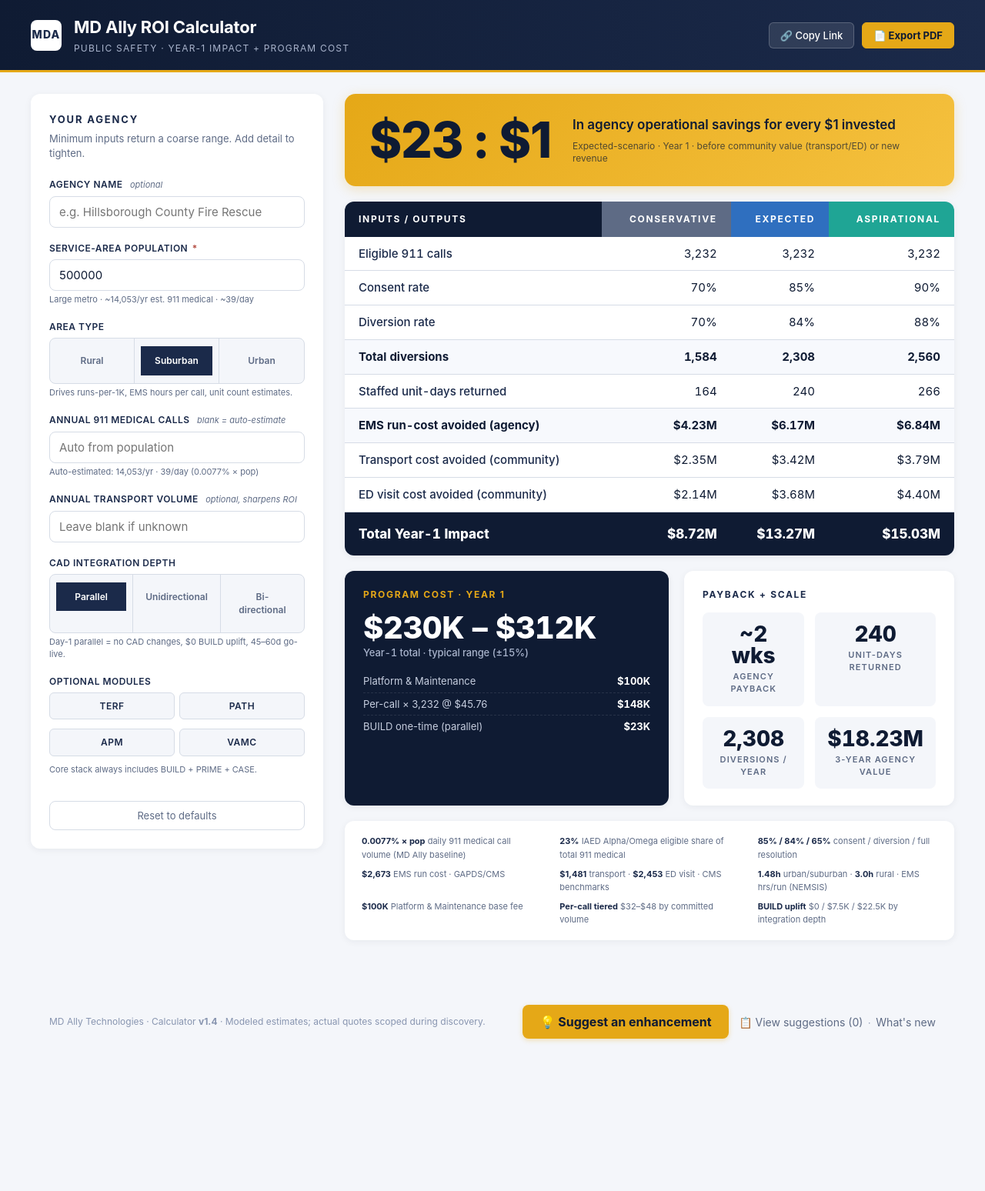
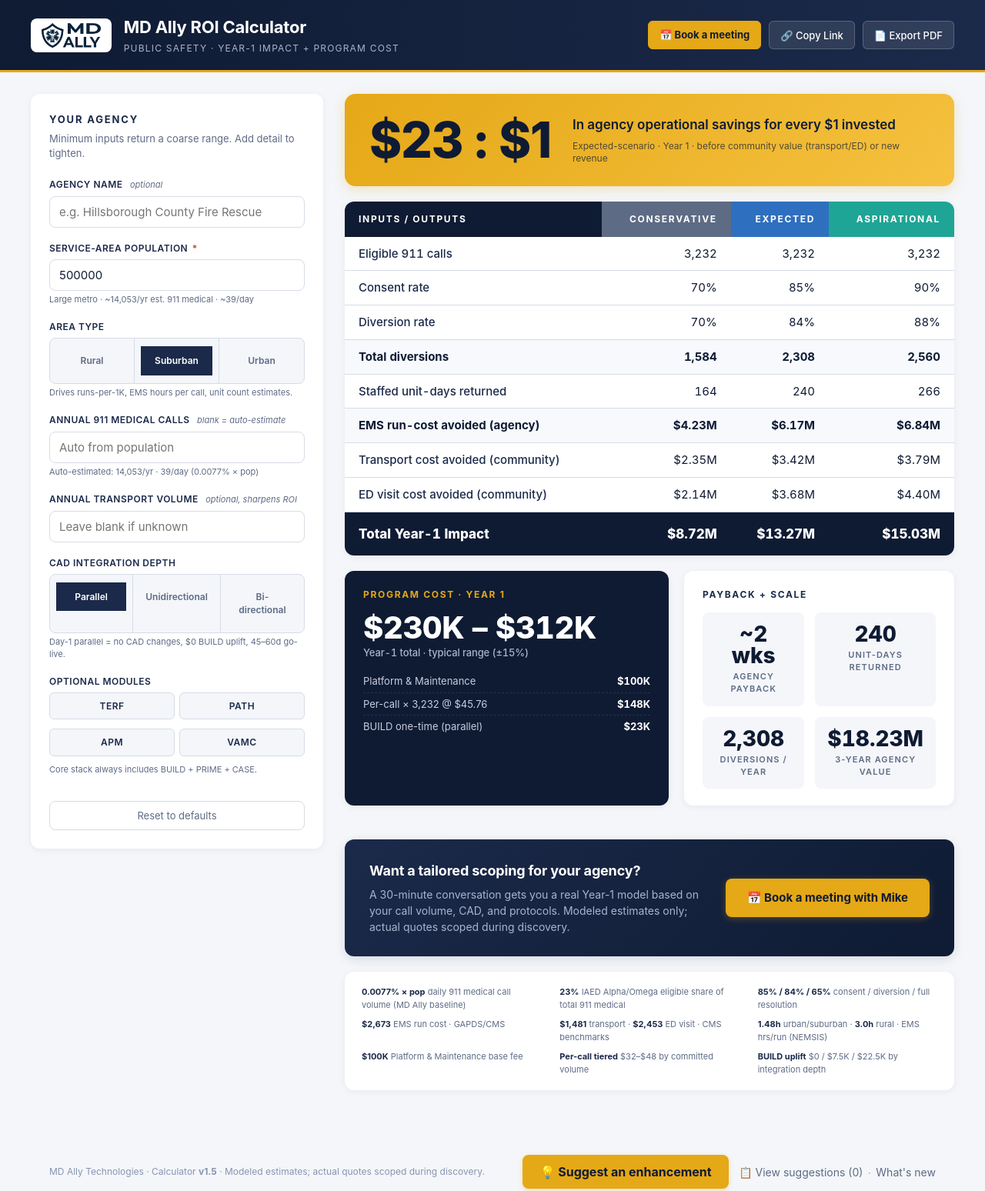
Before and after one commit to mikeg8654/ROI-Calc, a website: page index.html in a window 1280 px wide. Shown: the top 1548 px of the page at 77% size. Before the commit the page ends 1374 px from the top, so only its background shows below. Drawn offline with Linux system fonts and the light colour scheme.

Commit message:
v1.5: MD Ally logo, in-header + post-results booking CTA, version bump

```diff
--- a/index.html
+++ b/index.html
@@ -43,12 +43,13 @@
   }
   header .brand { display:flex; align-items:center; gap:16px; }
   header .logo {
-    width:40px; height:40px;
-    background:var(--white); color:var(--navy);
+    height:44px;
+    background:var(--white);
     display:flex; align-items:center; justify-content:center;
-    font-weight:800; font-size:14px; letter-spacing:0.08em;
+    padding:6px 14px;
     border-radius:8px;
   }
+  header .logo img { height:100%; width:auto; display:block; }
   header h1 { font-size:22px; font-weight:700; letter-spacing:-0.01em; }
   header h1 small { display:block; font-size:12px; color:#A9B4CC; font-weight:400; letter-spacing:0.1em; text-transform:uppercase; margin-top:2px; }
   header .actions { display:flex; gap:10px; }
@@ -265,12 +266,13 @@
 
 <header>
   <div class="brand">
-    <div class="logo">MDA</div>
+    <div class="logo"><img src="assets/mdally-logo.png" alt="MD Ally" /></div>
     <h1>MD Ally ROI Calculator<small>Public Safety · Year-1 Impact + Program Cost</small></h1>
   </div>
   <div class="actions">
+    <a id="btn-book" href="https://outlook.office.com/bookwithme/user/81b4be3503e34b2d8911a7ce2a100372@mdally.com?anonymous&ep=signature&ismsaljsauthenabled" target="_blank" rel="noopener" style="background:var(--gold); border:1px solid var(--gold); color:var(--navy-deep); padding:8px 14px; border-radius:6px; font-size:13px; font-weight:700; text-decoration:none; font-family:inherit;">📅 Book a meeting</a>
     <button id="btn-share">🔗 Copy Link</button>
-    <button id="btn-print" class="primary">📄 Export PDF</button>
+    <button id="btn-print">📄 Export PDF</button>
   </div>
 </header>
 
@@ -382,6 +384,14 @@
       </div>
     </div>
 
+    <div style="margin-top:24px; background:linear-gradient(135deg, var(--navy) 0%, var(--navy-deep) 100%); border-radius:12px; padding:28px 32px; display:flex; align-items:center; justify-content:space-between; gap:20px; flex-wrap:wrap; box-shadow:0 4px 14px rgba(15,27,51,0.12);">
+      <div style="color:var(--white); flex:1; min-width:280px;">
+        <div style="font-size:18px; font-weight:700; letter-spacing:-0.01em;">Want a tailored scoping for your agency?</div>
+        <div style="font-size:14px; color:#A9B4CC; margin-top:6px; line-height:1.5;">A 30-minute conversation gets you a real Year-1 model based on your call volume, CAD, and protocols. Modeled estimates only; actual quotes scoped during discovery.</div>
+      </div>
+      <a href="https://outlook.office.com/bookwithme/user/81b4be3503e34b2d8911a7ce2a100372@mdally.com?anonymous&ep=signature&ismsaljsauthenabled" target="_blank" rel="noopener" style="background:var(--gold); color:var(--navy-deep); padding:14px 28px; border-radius:8px; font-weight:700; font-size:15px; text-decoration:none; box-shadow:0 2px 8px rgba(229,168,23,0.3); white-space:nowrap;">📅 Book a meeting with Mike</a>
+    </div>
+
     <div class="assumptions">
       <div class="grid">
         <div><strong>0.0077% × pop</strong> daily 911 medical call volume (MD Ally baseline)</div>
@@ -401,7 +411,7 @@
 
 <footer>
   <div style="display:flex; justify-content:space-between; align-items:center; max-width:1600px; margin:0 auto; padding:0 40px; flex-wrap:wrap; gap:12px;">
-    <div>MD Ally Technologies · Calculator <strong id="ver">v1.4</strong> · Modeled estimates; actual quotes scoped during discovery.</div>
+    <div>MD Ally Technologies · Calculator <strong id="ver">v1.5</strong> · Modeled estimates; actual quotes scoped during discovery.</div>
     <div>
       <button id="btn-feedback" style="background:var(--gold); color:var(--navy-deep); border:none; padding:12px 22px; border-radius:8px; font-family:inherit; font-size:16px; font-weight:700; cursor:pointer; box-shadow:0 2px 6px rgba(229,168,23,0.3); transition:all 0.15s;">💡 Suggest an enhancement</button>
       &nbsp;&nbsp;
@@ -413,7 +423,8 @@
   <div id="changelog-box" style="display:none; max-width:800px; margin:16px auto 0; background:var(--white); border:1px solid var(--rule); border-radius:8px; padding:16px 20px; text-align:left; font-size:12px; color:var(--muted); line-height:1.6;">
     <strong style="color:var(--navy); font-size:13px;">Changelog</strong>
     <ul style="margin:8px 0 0 18px;">
-      <li><strong>v1.4</strong> (2026-04-22) — Rebuilt enhancement form with bulletproof inline styles; bigger, more prominent "Suggest" button.</li>
+      <li><strong>v1.5</strong> (2026-04-29) · MD Ally logo, in-header booking CTA, prospect-close CTA banner under results, Railway-deployed live URL.</li>
+      <li><strong>v1.4</strong> (2026-04-22) · Rebuilt enhancement form with bulletproof inline styles; bigger, more prominent "Suggest" button.</li>
       <li><strong>v1.3</strong> (2026-04-22) — Simplified enhancement form — just What + Why + priority. No name/email/category fields.</li>
       <li><strong>v1.2</strong> (2026-04-22) — In-browser suggestion capture form with localStorage queue, webhook POST, and one-click export-for-autobuild.</li>
       <li><strong>v1.1</strong> (2026-04-22) — Corrected daily-call formula to 0.0077% × pop.</li>
--- a/package.json
+++ b/package.json
@@ -1,6 +1,6 @@
 {
   "name": "mdally-roi-calc",
-  "version": "1.4.0",
+  "version": "1.5.0",
   "private": true,
   "description": "MD Ally ROI Calculator. Single-page tool for live prospect ROI modeling.",
   "scripts": {
```
Also changed, not shown: assets/mdally-logo.png (added).
